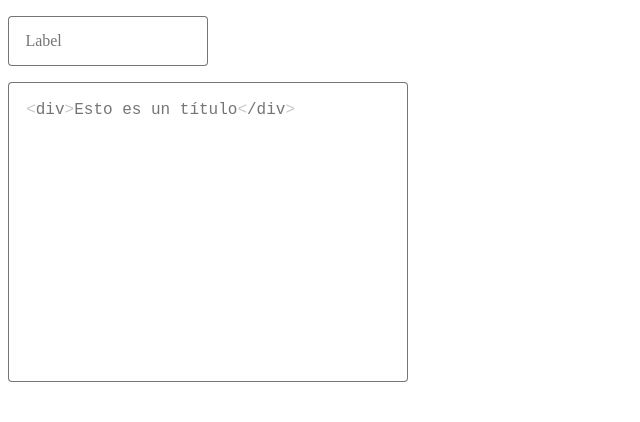
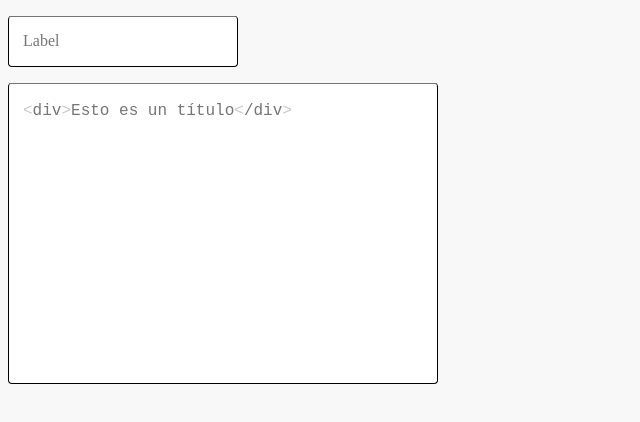
Before and after one commit to ldulivo/dulivo-element, a React app: page / in a window 1280 px wide. Shown: the top 422 px of the page, without its empty margins (0-640 px from the left). Built offline with nearby package versions, Linux system fonts and the light colour scheme.

Commit message:
replace div with other elements

```diff
--- a/src/core/Container/Container.tsx
+++ b/src/core/Container/Container.tsx
@@ -20,30 +20,25 @@ const Container: React.FC<ContainerProps> = ({
 
   return (
     <div
+      className={`Container ${isFocused ? "Container--isFocused" : ""} ${darkMode ? "darkMode" : ""}`}
+      style={{ ...otherStyles, border, borderRadius, borderColor, borderStyle}}
       onFocus={() => setIsFocused(true)}
       onBlur={() => setIsFocused(false)}
-      className={`Container--setup ${isFocused ? "isFocused" : ""} ${darkMode ? "darkMode" : ""}`}
     >
-      <div className="Container" style={otherStyles}>
-        <div className="Container--LeftSide" style={borderProps}></div>
-        <div className="Container--Content">
-          <div className="Container--TopElement">
-            <div className="Container--TopElement-main">
+      <main>
+        <section>
+          <div style={borderProps}></div>
             {label
               ? <label
                   onClick={handleClickLabel}
-                    className={`Container--Label ${hasContent ? "Container--LabelActive" : ""}`}
+                  className={`${hasContent ? "Container--LabelActive" : ""}`}
                 >{label}</label>
               : null
             }
-              <div className={`Container--TopSide ${hasContent ? "Container--TopSideActive" : ""}`} style={borderProps}></div>
-            </div>
-          </div>
+            <div style={borderProps}></div>
+        </section>
+      </main>
       <div className="Container--Children">{children}</div>
-          <div className="Container--BottomSide" style={borderProps}></div>
-        </div>
-        <div className="Container--RightSide" style={borderProps}></div>
-      </div>
     </div>
   );
 };
--- a/src/core/styles/_mixin.scss
+++ b/src/core/styles/_mixin.scss
@@ -7,7 +7,7 @@
 }
 
 @mixin side-element($border-style, $border-radius) {
-  width: 14px;
+  // width: 14px;
   border-width: 1px;
   border-radius: $border-radius;
   border-style: $border-style;
--- a/src/core/styles/index.scss
+++ b/src/core/styles/index.scss
@@ -44,20 +44,15 @@
   --background_secondary: #121212; //body color
 }
 
-.isFocused {
+.Container--isFocused {
   * {
     color: var(--color_focused);
   }
 
+  &,
   * > div {
     border-color: var(--color_focused) !important;
   }
-}
-
-.Container--setup {
-  @include initial-setup;
-  height: 100%;
-  background-color: transparent;
 }
 
 .Container {
@@ -67,10 +62,10 @@
   height: inherit;
   justify-content: center;
   margin: 16px 0;
-  border-radius: var(--border-radius);
-
-
+  padding: 0 14px;
   background-color: var(--background_primary);
+  position: relative;
+  @include side-element(none solid solid solid, var(--border-radius));
 
   * {
     @include initial-setup;
@@ -79,56 +74,26 @@
     min-height: 50px;
   }
 
-  .Container--Content {
-    width: 100%;
-    height: 100%;
-    position: relative;
-    display: flex;
-    flex-direction: column;
-
-  }
-
-  .Container--TopElement {
+  > main {
     width: 100%;
     height: calc(100% + var(--label-font-size_active));
     bottom: 0;
+    left: 0;
     position: absolute;
     display: flex;
     flex-direction: row;
     align-items: flex-start;
-    overflow: hidden
-  }
+    overflow: hidden;
 
-  .Container--TopElement-main {
+    > section {
       width: 100%;
       height: calc(100% - var(--label-font-size_active));
       bottom: 0;
       position: absolute;
       display: flex;
-  }
 
-  .Container--LeftSide {
-    @include side-element(solid none solid solid, var(--border-radius) 0 0 var(--border-radius));
-  }
-
-  .Container--RightSide {
-    @include side-element(solid solid solid none, 0 var(--border-radius) var(--border-radius) 0);
-  }
-
-  .Container--BottomSide {
-    position: absolute;
+      > div {
         width: 100%;
-    bottom: 0;
-    border: 1px solid;
-    border-style: none none solid none;
-    border-color: var(--color_border);
-    height: 1px;
-    min-height: unset;
-    z-index: 99;
-  }
-
-  .Container--TopSide {
-    width: 101%;
         border-width: 1px;
         border-style: solid none none none;
 
@@ -140,28 +105,35 @@
         height: 1px;
         min-height: unset;
         z-index: 99;
+
+        &:first-child {
+          max-width: 7px;
+        }
       }
 
-  .Container--TopSideActive {
-    width: 100%;
-  }
-
-  .Container--Label {
+      > label {
         width: fit-content;
-    padding: 0 5px;
+        padding: 0 0 0 14px;
         position: absolute;
         top: var(--font-size);
         font-size: var(--font-size);
-    transition: all var(--transition-duration) ease-in-out;
+        transition:
+          top var(--transition-duration) ease-in-out,
+          position var(--transition-duration) ease-in-out,
+          font-size var(--transition-duration) ease-in-out,
+          padding calc(var(--transition-duration) - 0.2s) ease-in-out;
         white-space: nowrap;
         text-overflow: ellipsis;
         z-index: 8;
+      }
+    }
   }
 
   .Container--LabelActive {
     top: calc(-1* calc(var(--label-font-size_active)* .6));
     position: relative;
     font-size: var(--label-font-size_active);
+    padding: 0 5px 0 5px;
   }
 
   .Container--Children {
@@ -174,7 +146,7 @@
     padding: 16px 0;
     z-index: 9;
     background-color: transparent;
-    padding: 0 0 0 5px;
+    padding: 0;
   }
 
 }
--- a/src/index.html
+++ b/src/index.html
@@ -5,7 +5,7 @@
   <meta name="viewport" content="width=device-width, initial-scale=1.0">
   <title>React TypeScript Webpack</title>
 </head>
-<body>
+<body style="background: var(--background_secondary);">
   <div id="root"></div>
 </body>
 </html>
```
Also changed, not shown: 1 other file (tests, documents, lock files or other folders). Lines whose indentation alone changed are shown as unchanged.
